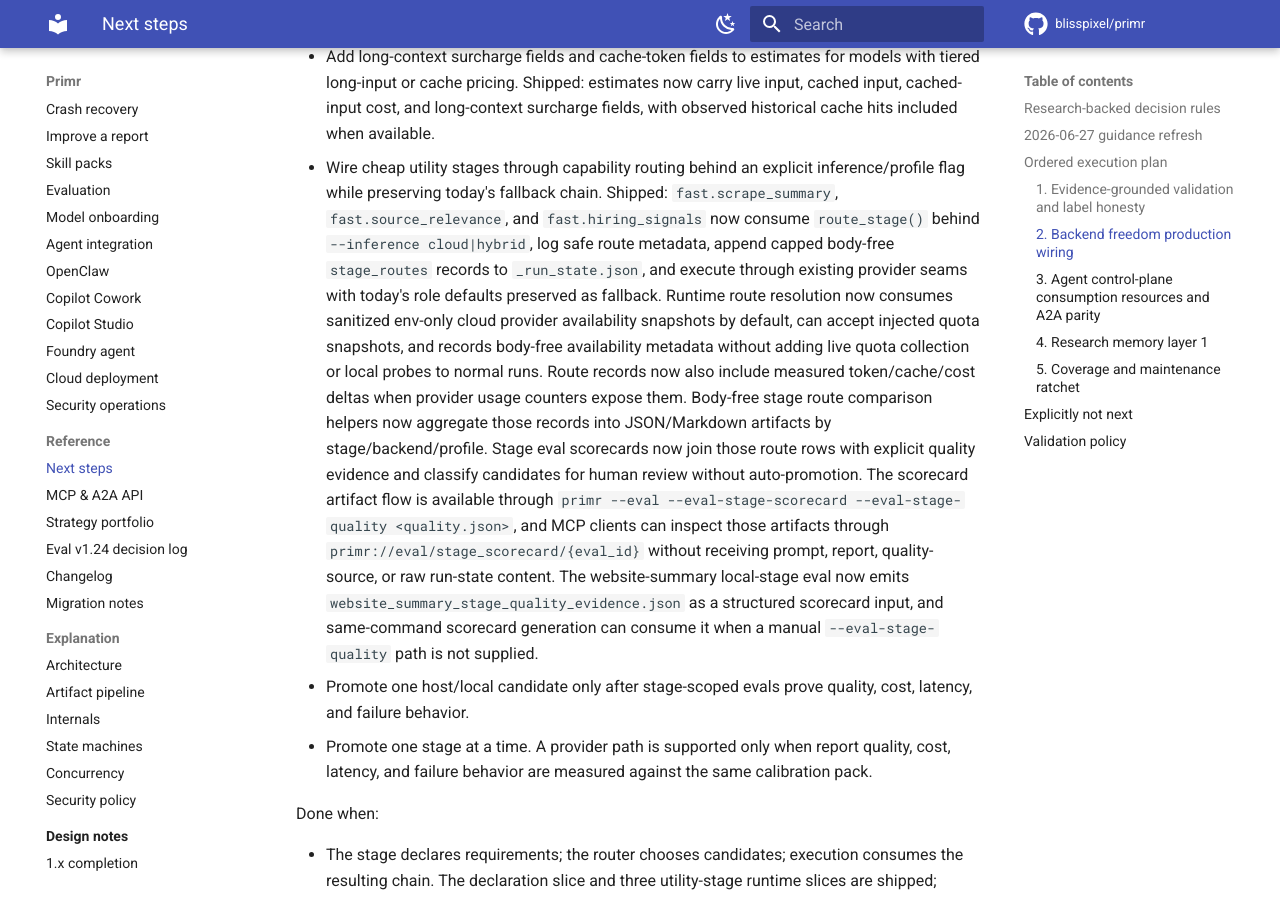
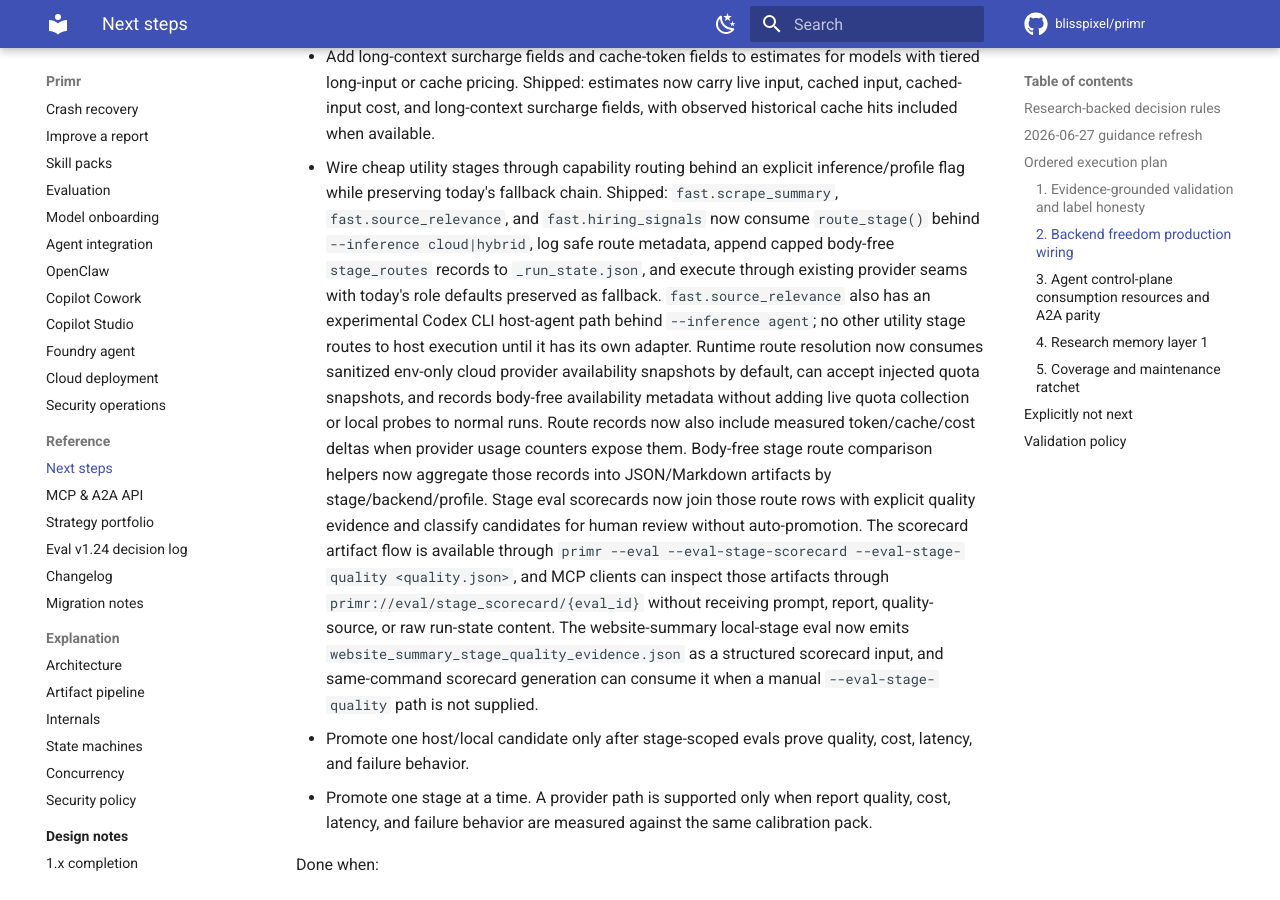
Before and after one commit to blisspixel/primr, an MkDocs documentation site: the page built from docs/NEXT_STEPS.md, in a window 1280 px wide and 900 px high, scrolled down 6248 px. Built offline with MkDocs 1.6.1 and Material for MkDocs 9.7.7, drawn with Linux system fonts in a browser that asks for light colours; comment, search, counter and statistics services are not loaded.

Commit message:
Align docs with Codex host pilot

```diff
--- a/docs/NEXT_STEPS.md
+++ b/docs/NEXT_STEPS.md
@@ -259,16 +259,18 @@ Do next:
   now consume `route_stage()` behind `--inference cloud|hybrid`, log safe route
   metadata, append capped body-free `stage_routes` records to
   `_run_state.json`, and execute through existing provider seams with today's
-  role defaults preserved as fallback. Runtime route resolution now consumes
-  sanitized env-only cloud provider availability snapshots by default, can
-  accept injected quota snapshots, and records body-free availability metadata
-  without adding live quota collection or local probes to normal runs. Route
-  records now also include measured token/cache/cost deltas when provider usage
-  counters expose them. Body-free stage route comparison helpers now aggregate
-  those records into JSON/Markdown artifacts by stage/backend/profile. Stage
-  eval scorecards now join those route rows with explicit quality evidence and
-  classify candidates for human review without auto-promotion. The scorecard
-  artifact flow is available through
+  role defaults preserved as fallback. `fast.source_relevance` also has an
+  experimental Codex CLI host-agent path behind `--inference agent`; no other
+  utility stage routes to host execution until it has its own adapter. Runtime
+  route resolution now consumes sanitized env-only cloud provider availability
+  snapshots by default, can accept injected quota snapshots, and records
+  body-free availability metadata without adding live quota collection or local
+  probes to normal runs. Route records now also include measured
+  token/cache/cost deltas when provider usage counters expose them. Body-free
+  stage route comparison helpers now aggregate those records into JSON/Markdown
+  artifacts by stage/backend/profile. Stage eval scorecards now join those
+  route rows with explicit quality evidence and classify candidates for human
+  review without auto-promotion. The scorecard artifact flow is available through
   `primr --eval --eval-stage-scorecard --eval-stage-quality <quality.json>`,
   and MCP clients can inspect those artifacts through
   `primr://eval/stage_scorecard/{eval_id}` without receiving prompt, report,
```
Also changed, not shown: ROADMAP.md (+12 -9 lines), docs/API_KEYS.md (+3 -2 lines), docs/design/2.0-backend-freedom.md (+9 -5 lines).
